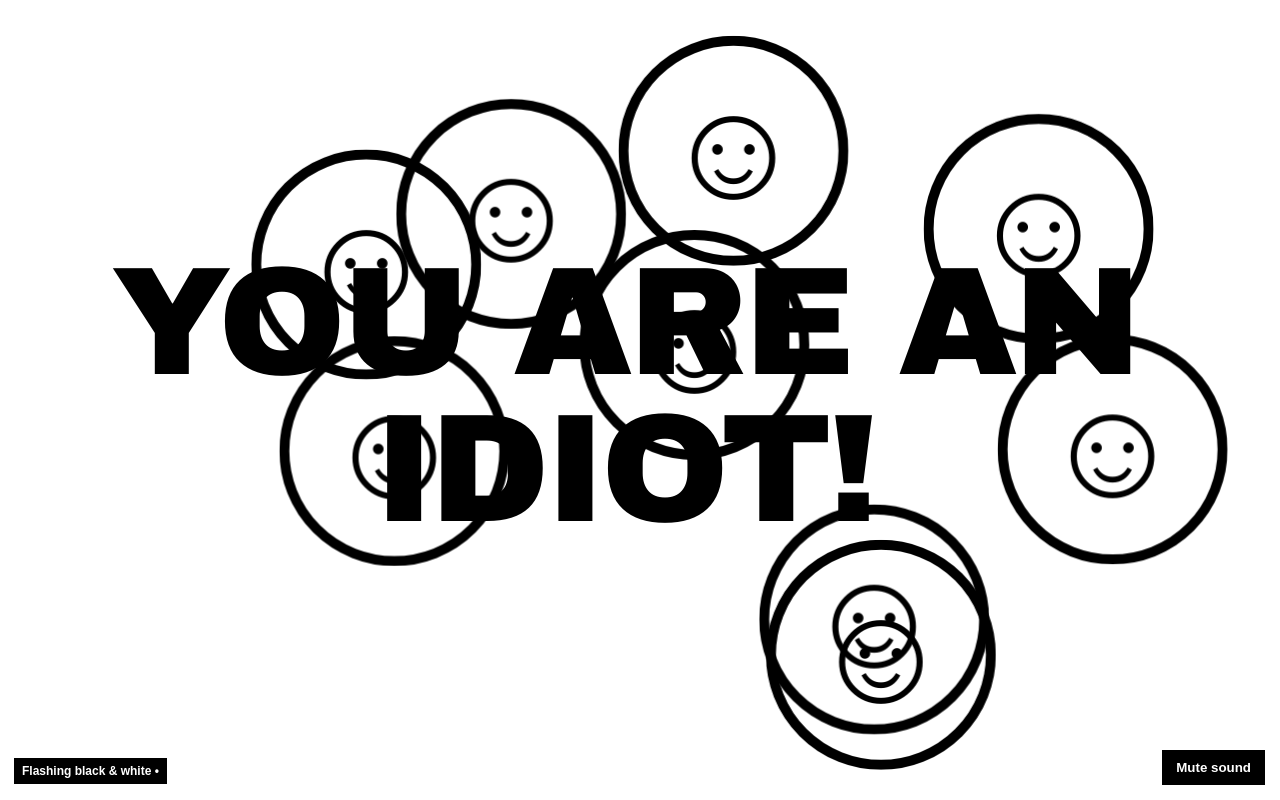
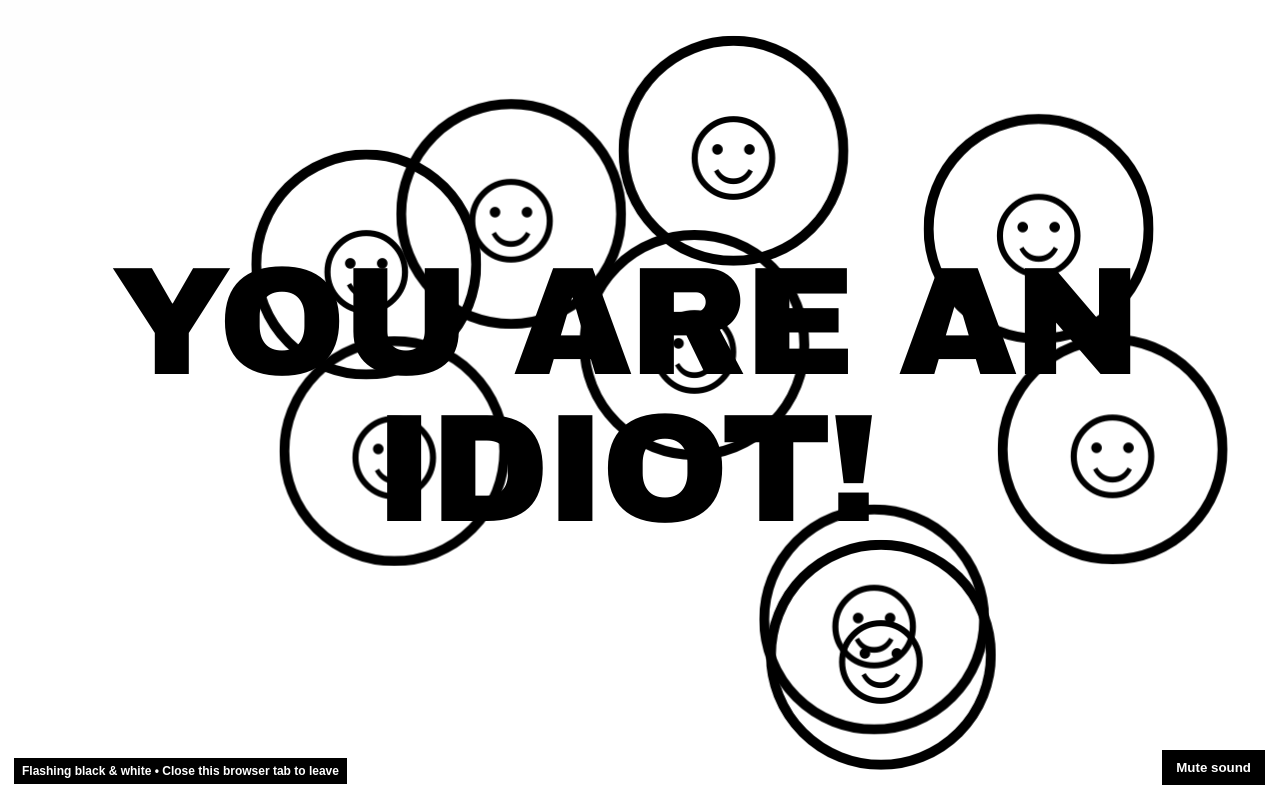
Before and after one commit to Hen-MIlner/YoUaReAiDoIT, a plain HTML site: page index.html in a window 1280 px wide. Both pictures are taken after a click on the button "Turn sound on". Drawn offline with Linux system fonts and the light colour scheme; grey boxes are pictures that could not be loaded.

Commit message:
Update index.html

```diff
--- a/index.html
+++ b/index.html
@@ -89,7 +89,7 @@
 <div id="stage" aria-label="Animated black and white smiley prank">
   <div class="message">YOU ARE AN IDIOT!</div>
 </div>
-<div class="hint">Flashing black &amp; white • </div>
+<div class="hint">Flashing black &amp; white • Close this browser tab to leave</div>
 <button id="sound" type="button">Turn sound on</button>
 <script>
 (() => {
@@ -128,28 +128,26 @@
   }
   animate();
 
-  // Harsh little tune; audio only starts after the visitor clicks.
+  // Background music: the YouTube track, started when the visitor clicks the button
+  // (browsers block sound until a click). Needs an internet connection.
+  const VIDEO_ID = '-LaWn5OjX-Q';
   const button = document.getElementById('sound');
-  let audioCtx = null, timer = null, note = 0, soundOn = false;
-  const melody = [659, 784, 988, 784, 659, 523, 587, 659, 988, 1175, 988, 784];
-  function beep() {
-    if (!audioCtx || !soundOn) return;
-    const osc = audioCtx.createOscillator();
-    const gain = audioCtx.createGain();
-    osc.type = 'sawtooth';
-    osc.frequency.value = melody[note++ % melody.length];
-    gain.gain.setValueAtTime(0.05, audioCtx.currentTime);
-    gain.gain.exponentialRampToValueAtTime(0.001, audioCtx.currentTime + 0.1);
-    osc.connect(gain); gain.connect(audioCtx.destination);
-    osc.start(); osc.stop(audioCtx.currentTime + 0.11);
-  }
-  button.addEventListener('click', async () => {
-    if (!audioCtx) audioCtx = new (window.AudioContext || window.webkitAudioContext)();
-    if (audioCtx.state === 'suspended') await audioCtx.resume();
-    soundOn = !soundOn;
-    button.textContent = soundOn ? 'Mute sound' : 'Turn sound on';
-    if (timer) { clearInterval(timer); timer = null; }
-    if (soundOn) { beep(); timer = setInterval(beep, 130); }
+  let frame = null;
+  button.addEventListener('click', () => {
+    if (frame) {
+      frame.remove();
+      frame = null;
+      button.textContent = 'Turn sound on';
+      return;
+    }
+    frame = document.createElement('iframe');
+    frame.src = 'https://www.youtube-nocookie.com/embed/' + VIDEO_ID +
+      '?autoplay=1&loop=1&playlist=' + VIDEO_ID + '&controls=0';
+    frame.allow = 'autoplay; encrypted-media';
+    frame.title = 'Background music';
+    frame.style.cssText = 'position:fixed;left:0;top:0;width:200px;height:120px;border:0;opacity:0.01;pointer-events:none;z-index:-1';
+    document.body.appendChild(frame);
+    button.textContent = 'Mute sound';
   });
 })();
 </script>
```
